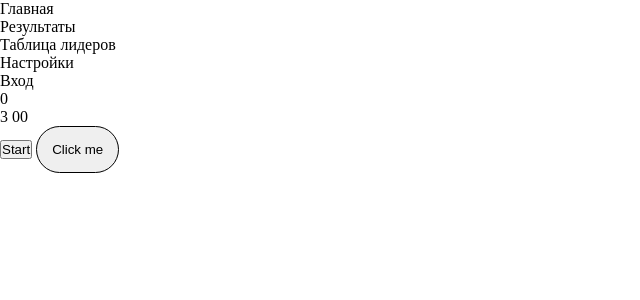
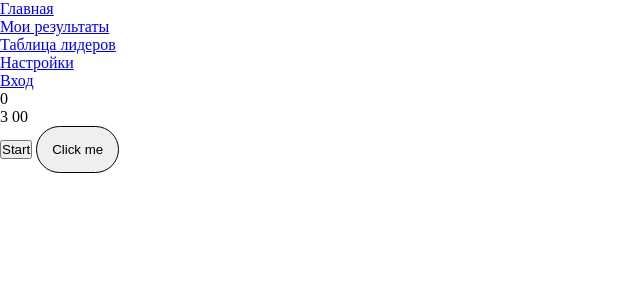
Before and after one commit to Avaaren/clicker_game, a Django app: template game/templates/game/game.html in a window 1280 px wide. Shown: the top 300 px of the page, without its empty margins (0-640 px from the left). Run offline with Django 3.2, Linux system fonts and the light colour scheme; the template is opened without the code that fills it, so the values that code supplies are empty.

Commit message:
Added navbar

```diff
--- a/game/templates/game/base.html
+++ b/game/templates/game/base.html
@@ -10,13 +10,22 @@
 <body>
     <nav class="navbar">
         <div class="navbar__section">
-            <div class="navbar__item">Главная</div>
-            <div class="navbar__item">Результаты</div>
-            <div class="navbar__item">Таблица лидеров</div>
+            <div class="navbar__item"><a href="#">Главная</a></div>
+            <div class="navbar__item"><a href="#">Мои результаты</a></div>
+            <div class="navbar__item"><a href="#">Таблица лидеров</a></div>
         </div>
         <div class="navbar__section">
-            <div class="navbar__item">Настройки</div>
-            <div class="navbar__item">Вход</div>
+            <div class="navbar__item"><a href="#">Настройки</a></div>
+            <div class="navbar__item">
+                {% if request.user.is_authenticated %}
+                    <a href="{% url 'logout' %}">Выход</a>
+                {% else %}
+                    <a href="{% url 'login' %}">Вход</a>
+                {% endif %}
+            </div>
+            {% if request.user.is_authenticated %}
+                <div class="navbar__item">{{ request.user.username }}</div>
+            {% endif %}
         </div>
     </nav>
     {% block content %}
```
